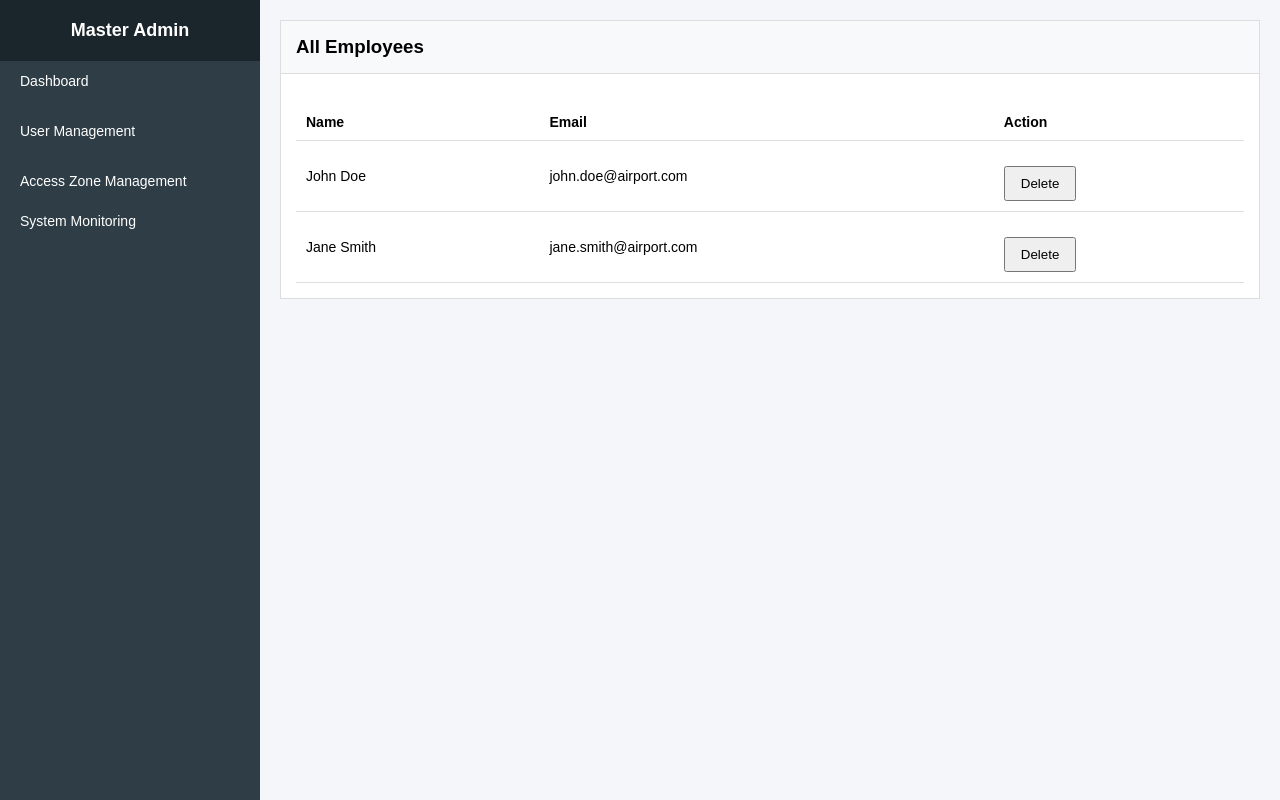
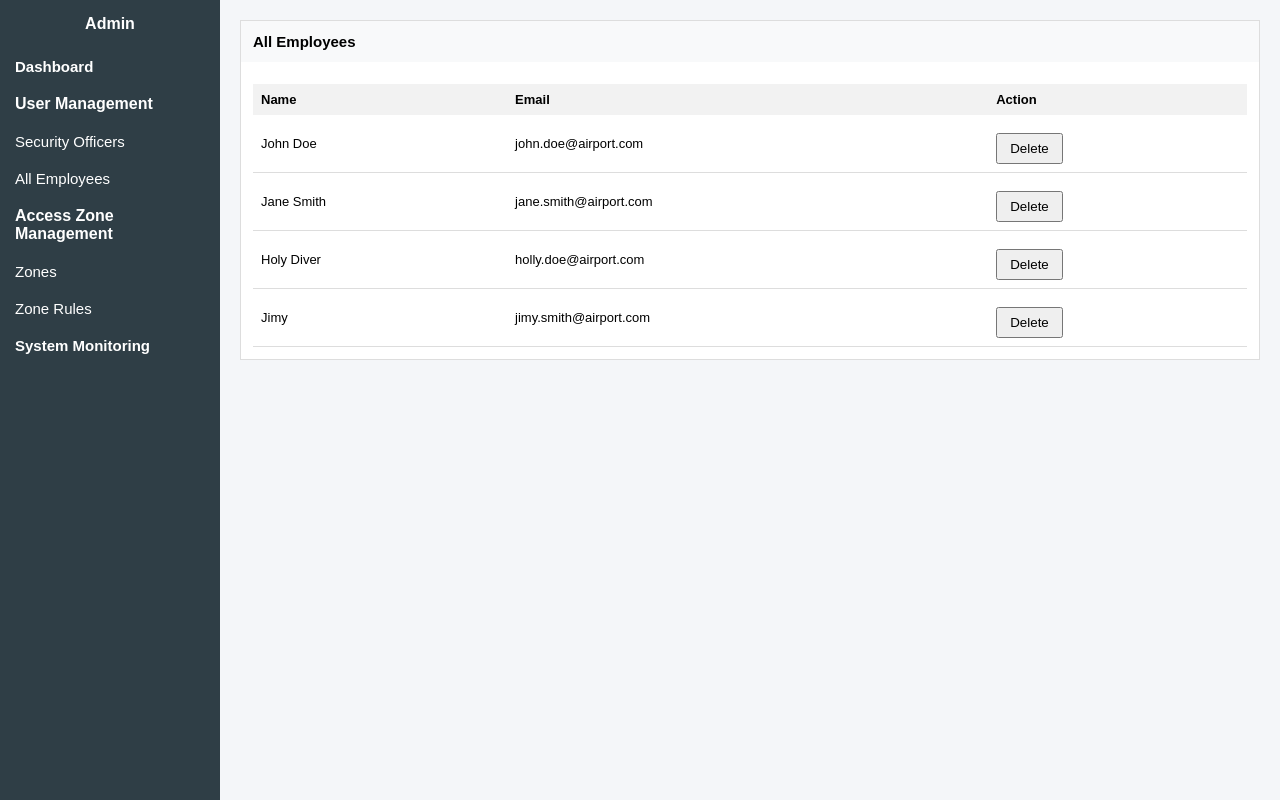
Before and after one commit to monjurulnimon/Airport-Secure-Access-Management-System, a PHP site: page /all-employees.php in a window 1280 px wide. Run offline with PHP 8.4, Linux system fonts and the light colour scheme.

Commit message:
Admin Updated 1

```diff
--- a/view/admin/all-employees.php
+++ b/view/admin/all-employees.php
@@ -7,28 +7,19 @@
 <body>
 
 <div class="sidebar">
-    <h2>Master Admin</h2>
+    <h2>Admin</h2>
 
-    <a href="dashboard.php">Dashboard</a>
+    <a href="dashboard.php" class="menu">Dashboard</a>
 
-    <!-- User Management -->
-    <input type="checkbox" id="user-mgmt-toggle">
-    <label for="user-mgmt-toggle" class="menu-label">User Management</label>
-    <div class="submenu">
-        <a href="security-officers.php">Security Officers</a>
-        <a href="all-employees.php">All Employees</a>
-    </div>
+    <div class="menu">User Management</div>
+    <a href="security-officers.php" class="submenu">Security Officers</a>
+    <a href="all-employees.php" class="submenu">All Employees</a>
 
-    <!-- Access Zone Management -->
-    <input type="checkbox" id="zone-mgmt-toggle">
-    <label for="zone-mgmt-toggle" class="menu-label">Access Zone Management</label>
-    <div class="submenu">
-        <a href="zones.php">Zones</a>
-        <a href="zone-rules.php">Zone Rules</a>
-    </div>
+    <div class="menu">Access Zone Management</div>
+    <a href="zones.php" class="submenu">Zones</a>
+    <a href="zone-rules.php" class="submenu">Zone Rules</a>
 
-    <a href="system-monitoring.php">System Monitoring</a>
-    <!-- <a href="audit.html">Audit & Incident Review</a> -->
+    <a href="system-monitoring.php" class="menu">System Monitoring</a>
 </div>
 
 
@@ -62,6 +53,22 @@
                         <button>Delete</button>
                     </td>
                 </tr>
+
+                <tr>
+                    <td>Holy Diver</td>
+                    <td>holly.doe@airport.com</td>
+                    <td>
+                        <button>Delete</button>
+                    </td>
+                </tr>
+
+                <tr>
+                    <td>Jimy</td>
+                    <td>jimy.smith@airport.com</td>
+                    <td>
+                        <button>Delete</button>
+                    </td>
+                </tr>
             </tbody>
         </table>
     </div>
--- a/view/admin/dashboard.css
+++ b/view/admin/dashboard.css
@@ -1,193 +1,161 @@
-/* ===== Global ===== */
+/* ===============================
+   GLOBAL PAGE SETTINGS
+   =============================== */
 body {
     margin: 0;
     font-family: Arial, sans-serif;
     background-color: #f4f6f9;
 }
 
-/* ===== Sidebar ===== */
+/* ===============================
+   SIDEBAR
+   =============================== */
 .sidebar {
     position: fixed;
     top: 0;
     left: 0;
-    width: 260px;
-    height: 100vh;
+    width: 220px;
+    height: 100%;
     background-color: #2f3e46;
     color: white;
-    overflow-y: auto;
 }
 
+/* Sidebar title */
 .sidebar h2 {
     margin: 0;
-    padding: 20px;
-    background-color: #1b262c;
+    padding: 15px;
     text-align: center;
-    font-size: 18px;
+    font-size: 16px;
 }
 
 /* Sidebar links */
-.sidebar a,
-.menu-label {
+.sidebar a {
     display: block;
-    padding: 12px 20px;
+    padding: 10px 15px;
     color: white;
     text-decoration: none;
-    font-size: 14px;
-    cursor: pointer;
+    font-size: 15px;
 }
 
-.sidebar a:hover,
-.menu-label:hover {
-    background-color: #3a4a52;
+
+/* Main menu items */
+.menu {
+    display: block;
+    padding: 10px 15px;
+    font-size: 15x;
+    font-weight: bold;
+    background-color: #2f3e46;
 }
 
-/* Hide checkbox */
-input[type="checkbox"] {
-    display: none;
+/* Sub menu items */
+.submenu {
+    display: block;
+    padding: 8px 25px;
+    font-size: 12px;
+
+    background-color: #2f3e46;
+    text-decoration: none;
+    color: #cfd8dc;
 }
 
-/* Submenu */
-.submenu {
-    display: none;
-    background-color: #3a4a52;
-}
 
-input[type="checkbox"]:checked + .menu-label + .submenu {
-    display: block;
-}
-
-.submenu a {
-    padding-left: 40px;
-    font-size: 13px;
-}
-
-/* ===== Main Content ===== */
+/* ===============================
+   MAIN CONTENT AREA
+   =============================== */
 .main {
-    margin-left: 260px;
+    margin-left: 220px;
     padding: 20px;
 }
 
-/* ===== Dashboard Cards ===== */
-.dashboard-cards {
-    display: flex;
-    flex-wrap: wrap;
-    gap: 25px;
+/* ===============================
+   DASHBOARD CARDS (STACKED)
+   =============================== */
+.dash-card {
+    background-color: #3498db;
+    color: white;
+    padding: 15px;
+    margin-bottom: 15px;
+    width: 50%;
 }
 
-.dash-card {
-    background-color: #3498db;   /* SAME COLOR FOR ALL */
-    color: white;
-    padding: 30px;
-    height: 100px;               /* Increased height */
-    border-radius: 6px;
-    width: 30%;
-
-
-
+/* Card title */
+.dash-card h4 {
+    margin: 0;
+    font-size: 15px;
 }
 
-.dash-card h4 {
-    margin: 0;
-    font-size: 25px;
-    font-weight: normal;
-    font-family: Arial, sans-serif;
+/* Card number */
+.dash-card span {
+    display: block;
+    margin-top: 5px;
+    font-size: 22px;
+    font-weight: bold;
 }
 
-.dash-card span {
-    margin-top: 10px;
-    font-size: 32px;             /* Bigger number */
-    font-weight: bold;
-    font-family: Arial, sans-serif;
-}
-
-/* ===== Panels ===== */
+/* ===============================
+   PANELS (FORMS & TABLE SECTIONS)
+   =============================== */
 .panel {
     background-color: white;
     border: 1px solid #ddd;
     margin-bottom: 20px;
 }
 
+/* Panel heading */
 .panel h3 {
     margin: 0;
-    padding: 15px;
+    padding: 12px;
     background-color: #f8f9fa;
-    border-bottom: 1px solid #ddd;
+    font-size: 15px;
 }
 
+/* Panel content */
 .panel-body {
-    padding: 15px;
+    padding: 12px;
 }
 
-/* ===== Forms ===== */
+/* ===============================
+   FORMS
+   =============================== */
 label {
     display: block;
     margin-top: 10px;
-    font-size: 14px;
+    font-size: 13px;
 }
 
 input {
     width: 100%;
-    padding: 8px;
-    margin-top: 5px;
+    max-width: 600px;   /* 👈 controls input size */
+    padding: 6px;
+    margin-top: 4px;
 }
 
 button {
-    margin-top: 15px;
-    padding: 8px 15px;
-    cursor: pointer;
+    display: block;        /* 👈 forces button to next line */
+    margin-top: 10px;
+    padding: 6px 12px;
 }
 
-/* ===== Tables ===== */
+
+/* ===============================
+   TABLES
+   =============================== */
 table {
     width: 100%;
     border-collapse: collapse;
-    margin-top: 15px;
+    margin-top: 10px;
 }
 
-th, td {
-    padding: 10px;
-    border-bottom: 1px solid #ddd;
+th {
+    padding: 8px;
+    background-color: #f2f2f2;
+    font-size: 13px;
     text-align: left;
-    font-size: 14px;
 }
 
-
-
-
-
-
-
-
-
-
-
-
-
-
-
-
-
-
-
-
-
-
-
-
-
-
-
-
-
-
-
-
-
-
-
-
-
-
-/*display: flex;
-    flex-direction: column;
-    justify-content: center;*/
+td {
+    padding: 8px;
+    border-bottom: 1px solid #ddd;
+    font-size: 13px;
+    word-break: break-word;
+}
```
Also changed, not shown: view/admin/dashboard.php (+10 -18 lines), view/admin/security-officers.php (+9 -18 lines), view/admin/system-monitoring.php (+9 -18 lines), view/admin/zone-rules.php (+10 -18 lines), view/admin/zones.php (+10 -18 lines).
